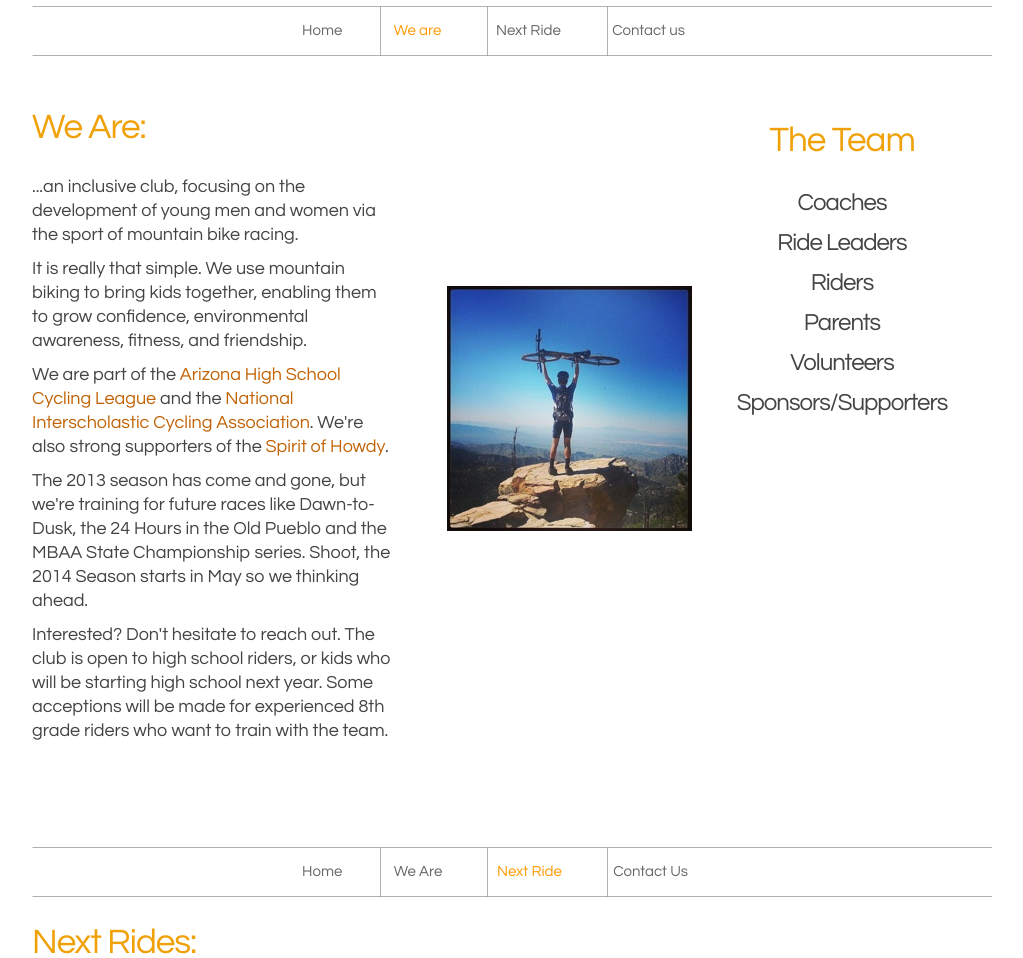
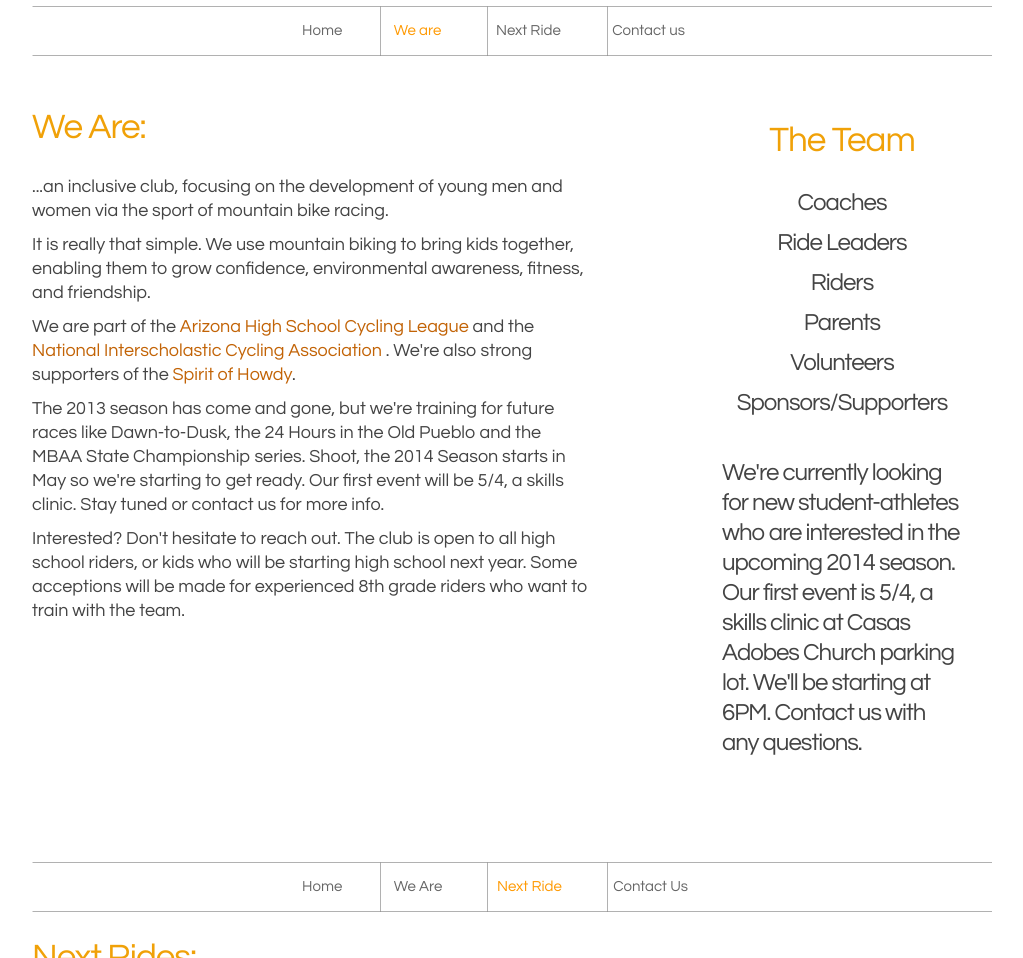
Before and after one commit to kitplummer/ovmtb.org, a plain HTML site: page public/index.html in a window 1280 px wide. Shown: the part 715-1673 px from the top of the page, without its empty margins (128-1151 px from the left). Drawn offline with Linux system fonts and the light colour scheme.

Commit message:
updating for 2014

```diff
--- a/public/css/style.css
+++ b/public/css/style.css
@@ -49,8 +49,8 @@ ul.nav .active {color:#FF9900;}
 
 #containerAbout {width:960px;}
 .rightAbout {float:left;width:240px;margin:0 0 0 30px;}
-.leftAbout {float:left;width:660px;background:url(../images/caiden_top.jpg) no-repeat center right;}
-.leftAbout p {padding:0 300px 0 0; font-size:18px;}
+.leftAbout {float:left;width:660px;}
+.leftAbout p {padding:0 100px 0 0; font-size:18px;}
 #skills {width:960px;height:80px;background:url(../images/bg.skills.gif) no-repeat top center;margin:20px 0 50px 0;}
 #skills ul {margin: 0 0 0 270px;list-style:none;padding-top:30px;}
 #skills li {display:inline;margin:40px 40px 0 0;font-size:16px;font-family:"Century Gothic", arial, Helvetica;}
--- a/public/index.html
+++ b/public/index.html
@@ -60,7 +60,12 @@ $(document).ready(function() {
 		<!-- END LOGO + NAV  -->
 		<h4>Oro Valley High School Mountain Bike Club<br /></h4>
     <p class="bolder">
-		OVMTB is a boys and girls high school mountain bike club representing Ironwood Ridge, Mountain View, Canyon del Oro, and Oro Valley Basis, and fielding teams in the <a href="http://www.arizonamtb.org">Arizona High School Cycling League</a> race season.  We will be working towards supporting middle school programs as well in the future.
+		OVMTB is a boys and girls high school mountain bike club representing (but
+		not limited to)
+		Ironwood Ridge, Mountain View, Canyon del Oro, and Oro Valley Basis, and
+		fielding teams in the <a href="http://www.arizonamtb.org">Arizona High
+			School Cycling League</a> race season.  We will be working towards
+			supporting middle school programs as well in the future.
     </p>
     <br /><br />
     <center>
@@ -107,11 +112,27 @@ $(document).ready(function() {
 				<div class="leftAbout">
 				<br /><br />
 					<h3>We Are:</h3>
-					<p>...an inclusive club, focusing on the development of young men and women via the sport of mountain bike racing.</p>
-          <p>It is really that simple.  We use mountain biking to bring kids together, enabling them to grow confidence, environmental awareness, fitness, and friendship.</p>
-          <p>We are part of the <a href="http://www.arizonamtb.org">Arizona High School Cycling League</a> and the <a href="http://www.nationalmtb.org">National Interscholastic Cycling Association</a>. We're also strong supporters of the <a href="http://spiritofhowdy.org/">Spirit of Howdy</a>.</p>
-          <p>The 2013 season has come and gone, but we're training for future races like Dawn-to-Dusk, the 24 Hours in the Old Pueblo and the MBAA State Championship series.  Shoot, the 2014 Season starts in May so we thinking ahead.</p>
-          <p>Interested?  Don't hesitate to reach out.  The club is open to high school riders, or kids who will be starting high school next year.  Some acceptions will be made for experienced 8th grade riders who want to train with the team.</p>
+					<p>...an inclusive club, focusing on the development of young men and
+						women via the sport of mountain bike racing.</p>
+          <p>It is really that simple.  We use mountain biking to bring kids
+						together, enabling them to grow confidence, environmental awareness,
+						fitness, and friendship.</p>
+          <p>We are part of the <a href="http://www.arizonamtb.org">Arizona
+						High School Cycling League</a> and the
+						<a href="http://www.nationalmtb.org">
+							National Interscholastic Cycling Association
+						</a>. We're also strong supporters of the
+						<a href="http://spiritofhowdy.org/">Spirit of Howdy</a>.
+					</p>
+          <p>The 2013 season has come and gone, but we're training for future
+						races like Dawn-to-Dusk, the 24 Hours in the Old Pueblo and the
+						MBAA State Championship series.  Shoot, the 2014 Season starts in
+						May so we're starting to get ready.  Our first event will be
+					5/4, a skills clinic.  Stay tuned or contact us for more info.</p>
+          <p>Interested?  Don't hesitate to reach out.  The club is open
+						to all high school riders, or kids who will be starting high school
+						next year.  Some acceptions will be made for experienced 8th
+						grade riders who want to train with the team.</p>
 				</div>
 				<!-- END DESCRIPTION -->
 				<div class="rightAbout">
@@ -123,6 +144,10 @@ $(document).ready(function() {
 					<p align="center" class="bolder">Parents</p>
 					<p align="center" class="bolder">Volunteers</p>
 					<p align="center" class="bolder">Sponsors/Supporters</p>
+					<p class="bolder"></br>We're currently looking for new student-athletes who are
+						interested in the upcoming 2014 season.  Our first event
+						is 5/4, a skills clinic at Casas Adobes Church parking lot. We'll
+						be starting at 6PM.  Contact us with any questions.</p>
 
 
 				<div class="clearer"></div>
```
Also changed, not shown: public/images/A.png (deleted), public/images/Logo.png (deleted), public/images/who.png (deleted), 1 other file.
